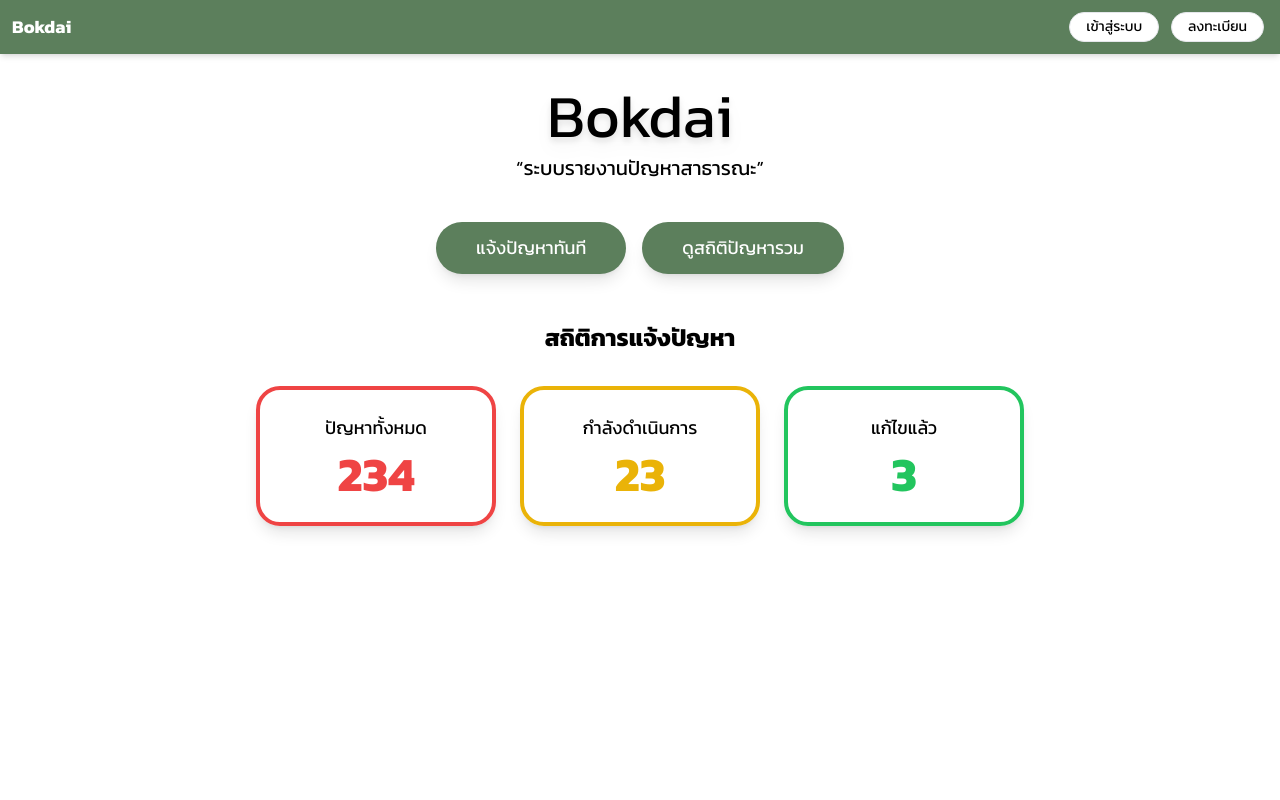
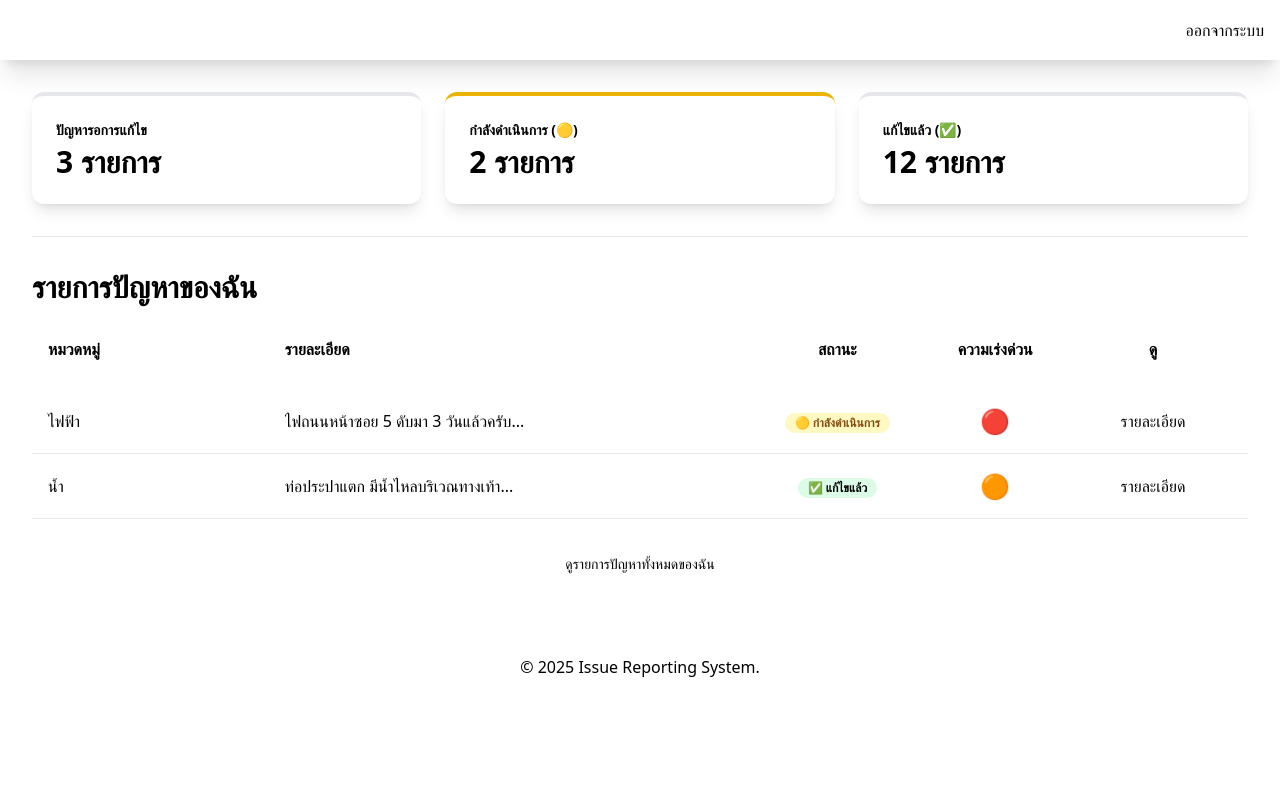
Before and after one commit to SpriteUm/Bok-Dai, a Flask app: page / in a window 1280 px wide. Run offline with Flask 3, Linux system fonts and the light colour scheme; style sheets or scripts are compiled from the project's sources.

Commit message:
add index and indexuser

```diff
--- a/app.py
+++ b/app.py
@@ -26,6 +26,10 @@ def load_user(user_id):
 def index():
     return render_template('index.html')
 
+@app.route('/user')
+def indexuser():
+    return render_template('indexuser.html')
+
 # Register blueprints
 app.register_blueprint(report_bp)
 app.register_blueprint(auth_bp, url_prefix="/auth")
--- a/templates/index.html
+++ b/templates/index.html
@@ -3,54 +3,87 @@
 <head>
     <meta charset="UTF-8">
     <meta name="viewport" content="width=device-width, initial-scale=1.0">
-    <title>Bokdai - ระบบรายงานปัญหาสาธารณะ</title>
-    <link href="https://fonts.googleapis.com/css2?family=Kanit:wght@400;700&display=swap" rel="stylesheet">
+    <title>หน้าหลักผู้ใช้งาน - ระบบแจ้งปัญหา</title>
     <link href="{{ url_for('static', filename='dist/output.css') }}" rel="stylesheet"/>
 </head>
-<body class="bg-white min-h-screen font-kanit">
+<body class="bg-custom-green-lightest min-h-screen">
 
-    <header class="bg-[#5C7F5C] text-bokdai-dark p-3 flex justify-between items-center shadow-md">
-        <div class="text-lg font-bold font-kanit text-white">Bokdai</div>
+    <header class="bg-custom-green-dark shadow-xl">
+        <nav class="container mx-auto px-4 py-4 flex justify-between items-center">
+            <div class="text-xl font-bold text-white">
+                Dashboard - <span class="text-custom-green-dull-green">สไปรท์ SPD</span>
+            </div>
             <div>
-            <a href="{{ url_for('auth.login') }}" class="inline-block border bg-white hover:bg-gray-300 transition duration-300 px-4 py-1 mx-1 rounded-full text-sm font-medium">เข้าสู่ระบบ</a>
-            <a href="{{ url_for('auth.register') }}" class="inline-block border bg-white hover:bg-gray-300 transition duration-300 px-4 py-1 mx-1 rounded-full text-sm font-medium hover:bg-green">ลงทะเบียน</a>
+                <a href="/report-issue" class="px-4 py-2 rounded-lg bg-custom-green-medium text-white hover:bg-custom-green-dull-green transition duration-300">
+                    + แจ้งปัญหาใหม่
+                </a>
+                <a href="/logout" class="ml-4 text-custom-light-gray hover:text-white">ออกจากระบบ</a>
             </div>
+        </nav>
     </header>
 
-    <main class="flex flex-col items-center justify-center p-8">
-        <h1 class="text-6xl mb-2 drop-shadow-lg ">Bokdai</h1>
-        <p class="text-xl mb-10 text-bokdai-light">“ระบบรายงานปัญหาสาธารณะ”</p>
+    <main class="container mx-auto p-8">
 
-        <div class="flex flex-col md:flex-row gap-4 mb-12">
-            <a href="#" class="w-full md:w-auto">
-                <button class="bg-[#5C7F5C] text-white py-3 px-10 rounded-full transition duration-300 w-full md:w-auto text-lg hover:bg-[#4a6b4a] shadow-lg hover:shadow-xl">
-                    แจ้งปัญหาทันที
-                </button>
-            </a>
-            <a href="#" class="w-full md:w-auto">
-                <button class="bg-[#5C7F5C] text-white py-3 px-10 rounded-full transition duration-300 w-full md:w-auto text-lg hover:bg-[#4a6b4a] shadow-lg hover:shadow-xl">
-                    ดูสถิติปัญหารวม
-                </button>
-            </a>
+        <div class="grid grid-cols-1 md:grid-cols-3 gap-6 mb-8">
+            <div class="bg-white p-6 rounded-xl shadow-lg border-t-4 border-custom-green-medium">
+                <p class="text-custom-light-gray text-sm font-semibold">ปัญหารอการแก้ไข</p>
+                <p class="text-3xl font-bold mt-1 text-custom-green-darkest">3 รายการ</p>
+            </div>
+            <div class="bg-white p-6 rounded-xl shadow-lg border-t-4 border-yellow-500">
+                <p class="text-custom-light-gray text-sm font-semibold">กำลังดำเนินการ (🟡)</p>
+                <p class="text-3xl font-bold mt-1 text-custom-green-darkest">2 รายการ</p>
+            </div>
+            <div class="bg-white p-6 rounded-xl shadow-lg border-t-4 border-custom-green-darkest">
+                <p class="text-custom-light-gray text-sm font-semibold">แก้ไขแล้ว (✅)</p>
+                <p class="text-3xl font-bold mt-1 text-custom-green-darkest">12 รายการ</p>
+            </div>
         </div>
 
-        <section class="w-full max-w-3xl">
-            <h2 class="text-2xl font-semibold mb-8 text-center">สถิติการแจ้งปัญหา</h2>
-            <div class="flex flex-col md:flex-row justify-center items-center gap-6">
-                <div class="bg-bokdai-dark border-4 border-red-500 p-6 rounded-3xl w-60 text-center shadow-lg">
-                    <p class="text-lg mb-2">ปัญหาทั้งหมด</p>
-                    <p class="text-5xl font-bold text-red-500">234</p>
+        <hr class="border-custom-green-medium mb-8">
+
+        <h2 class="text-3xl font-bold mb-4 text-custom-green-dark">รายการปัญหาของฉัน</h2>
+
+        <div class="flex justify-between items-center mb-3 p-4 bg-custom-green-dull-green rounded-t-lg">
+            <p class="font-semibold text-custom-green-darkest w-1/4">หมวดหมู่</p>
+            <p class="font-semibold text-custom-green-darkest w-1/2">รายละเอียด</p>
+            <p class="font-semibold text-custom-green-darkest w-1/6 text-center">สถานะ</p>
+            <p class="font-semibold text-custom-green-darkest w-1/6 text-center">ความเร่งด่วน</p>
+            <p class="font-semibold text-custom-green-darkest w-1/6 text-center">ดู</p>
         </div>
-                <div class="bg-bokdai-dark border-4 border-yellow-500 p-6 rounded-3xl w-60 text-center shadow-lg">
-                    <p class="text-lg mb-2">กำลังดำเนินการ</p>
-                    <p class="text-5xl font-bold text-yellow-500">23</p>
+
+        <div class="flex justify-between items-center p-4 bg-white border-b border-custom-green-medium/50 hover:bg-gray-50 transition duration-150">
+            <p class="text-custom-light-gray w-1/4">ไฟฟ้า</p>
+            <p class="text-custom-green-darkest w-1/2 truncate">ไฟถนนหน้าซอย 5 ดับมา 3 วันแล้วครับ...</p>
+            <p class="w-1/6 text-center">
+                <span class="inline-block bg-yellow-100 text-yellow-800 text-xs font-semibold px-2.5 py-0.5 rounded-full">🟡 กำลังดำเนินการ</span>
+            </p>
+            <p class="w-1/6 text-center text-2xl" title="เร่งด่วนสูง">
+                <span class="text-red-600">🔴</span>
+            </p>
+            <a href="/issue/123" class="w-1/6 text-center text-custom-green-dark hover:text-custom-green-darkest">รายละเอียด</a>
         </div>
-                <div class="bg-bokdai-dark border-4 border-green-500 p-6 rounded-3xl w-60 text-center shadow-lg">
-                    <p class="text-lg mb-2">แก้ไขแล้ว</p>
-                    <p class="text-5xl font-bold text-green-500">3</p>
+
+        <div class="flex justify-between items-center p-4 bg-white border-b border-custom-green-medium/50 hover:bg-gray-50 transition duration-150">
+            <p class="text-custom-light-gray w-1/4">น้ำ</p>
+            <p class="text-custom-green-darkest w-1/2 truncate">ท่อประปาแตก มีน้ำไหลบริเวณทางเท้า...</p>
+            <p class="w-1/6 text-center">
+                <span class="inline-block bg-green-100 text-custom-green-darkest text-xs font-semibold px-2.5 py-0.5 rounded-full">✅ แก้ไขแล้ว</span>
+            </p>
+            <p class="w-1/6 text-center text-2xl" title="เร่งด่วนปานกลาง">
+                <span class="text-orange-500">🟠</span>
+            </p>
+            <a href="/issue/124" class="w-1/6 text-center text-custom-green-dark hover:text-custom-green-darkest">รายละเอียด</a>
         </div>
+
+        <div class="mt-8 text-center">
+            <a href="/my-issues" class="text-custom-green-dark hover:text-custom-green-darkest text-sm">ดูรายการปัญหาทั้งหมดของฉัน</a>
         </div>
-        </section>
+
     </main>
+
+    <footer class="bg-custom-green-darkest mt-8 p-4 text-center text-custom-light-gray">
+        &copy; 2025 Issue Reporting System.
+    </footer>
+
 </body>
 </html>
--- a/templates/indexuser.html
+++ b/templates/indexuser.html
@@ -4,7 +4,7 @@
     <meta charset="UTF-8">
     <meta name="viewport" content="width=device-width, initial-scale=1.0">
     <title>หน้าหลักผู้ใช้งาน - ระบบแจ้งปัญหา</title>
-    <link href="/path/to/your/tailwind.css" rel="stylesheet">
+    <link href="{{ url_for('static', filename='dist/output.css') }}" rel="stylesheet"/>
 </head>
 <body class="bg-custom-green-lightest min-h-screen">
 
```
Lines whose indentation alone changed are shown as unchanged.
